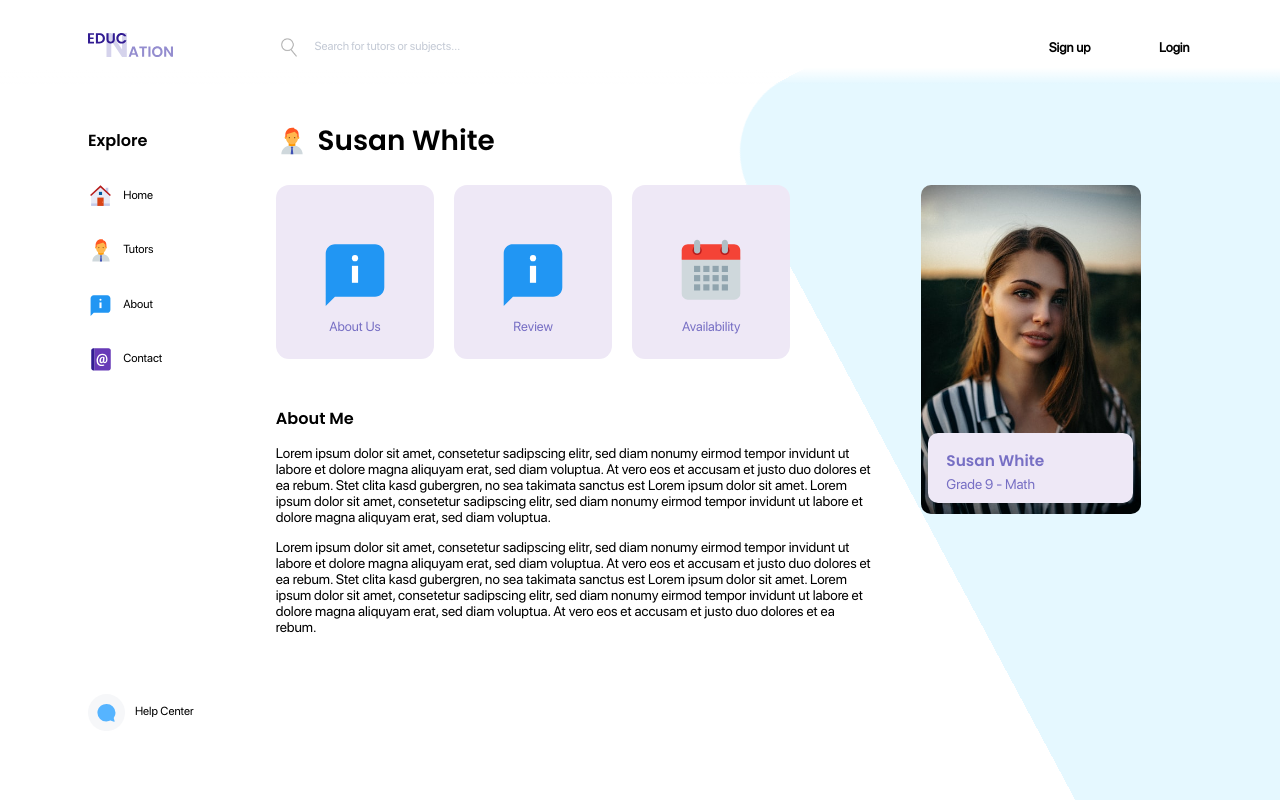
After one commit to jjccy/Education_Nation, a PHP site: page /tutor-detail.php in a window 1280 px wide. The commit adds this page. Run offline with PHP 8.4, Linux system fonts and the light colour scheme.

Commit message:
V0.1 tutor detail page

```diff
--- a/css/style.css
+++ b/css/style.css
@@ -2,6 +2,8 @@
 
 * {
     box-sizing: border-box !important;
+
+    font-size: 11pt;
 }
 
 img {
@@ -35,13 +37,13 @@ img {
 .heading-4 {
     font-family: Poppins;
     color: #776FC4;
-    font-size: 1rem;
+    font-size: 1.05rem;
 }
 
 .body-text {
     font-family: SF Pro Display;
     color: #000000;
-    font-size: 1rem;
+    font-size: .95rem;
 }
 
 .max-flex-box-item {
@@ -228,7 +230,7 @@ img {
 .side-nav a {
     font-family: SF Pro Display;
     padding: 0.5em 3em;
-    margin-bottom: 2em;
+    margin-bottom: 2.5em;
     text-decoration: none;
     font-size: .8em;
     color: #000000;
@@ -319,6 +321,10 @@ img {
 .card-container {
     position: relative;
     width: 20em;
+
+    transition-duration: .2s;
+    transition-property: all;
+    transition-timing-function: ease-in-out;
 }
 
 .card-container:hover {
@@ -367,7 +373,7 @@ img {
     display: -webkit-flex;
     display: -ms-flex;
     flex-direction: column;
-    padding: 1.25em;
+    padding: 1.25em .75em .75em 1.25em;
     border-radius: 10px;
 }
 
@@ -383,7 +389,7 @@ img {
 
 .card-info .btn {
     align-self: flex-end;
-    box-shadow: 0px 3px 6px rgba(125, 125, 125, 0.8);
+    box-shadow: 0px 3px 6px rgba(125, 125, 125, 0.5);
 }
 
 .card-info .btn:hover {
--- /dev/null
+++ b/css/tutorDetail.css
@@ -0,0 +1,63 @@
+.tutor-detail {
+  padding-left: 18.8em;
+  padding-top: 8.5em;
+  padding-right: 9.5em;
+}
+
+.detail-info {
+  width: 100%;
+
+  display: -webkit-flex;
+  display: -ms-flex;
+  display: flex;
+}
+
+.detail-info > div {
+  flex: 1 1 auto;
+}
+
+.detail-info .card-container {
+  max-width: 15em;
+}
+
+.actual-info {
+  display: -webkit-flex;
+  display: -ms-flex;
+  display: flex;
+
+  flex-direction: column;
+
+  margin-right: 3em;
+}
+
+.info-btns {
+  display: -webkit-flex;
+  display: -ms-flex;
+  display: flex;
+
+  margin-bottom: 3.5em;
+}
+
+.info-btn {
+  width: 12em;
+  height: 13.2em;
+
+  text-decoration: none;
+  text-align: center;
+  color: #776FC4;
+  font-family: SF Pro Display;
+  font-size: .9rem;
+
+  padding: 3.8em 3.2em 0;
+  margin-right: 1.5em;
+  background: #EEE8F6;
+  border-radius: 1em;
+}
+
+.info-btn > img {
+  margin-bottom: .5em;
+}
+
+.text-area {
+  max-width: 42em;
+}
--- /dev/null
+++ b/tutor-detail.php
@@ -0,0 +1,160 @@
+<!DOCTYPE html>
+<html lang="en" dir="ltr">
+  <head>
+    <meta charset="utf-8">
+
+    <title>Tutor Detail</title>
+
+    <link rel="stylesheet" href="css/normalize.css">
+    <link rel="stylesheet" href="css/style.css">
+    <link rel="stylesheet" href="css/fonts.css">
+    <link rel="stylesheet" href="css/tutorDetail.css">
+  </head>
+
+  <body>
+    <!-- background -->
+    <div class="background"></div>
+
+    <!-- start body wrapper -->
+    <div class="body-wrapper">
+
+      <!-- start top nav -->
+      <div class="top-nav">
+
+        <div class="top-nav-item logo">
+          <a href="index.php"><img src="img/Logo.svg" alt="Logo image"></a>
+        </div>
+
+        <div class="top-nav-item">
+          <div class="searchbar">
+              <button type="submit" name="search" aria-label="search-button"></button>
+              <input type="text" name="search" aria-label="search" placeholder="Search for tutors or subjects...">
+          </div>
+        </div>
+
+        <div class="max-flex-box-item"></div>
+
+        <div class="top-nav-item account-section">
+          <div class="top-nav-item">
+            <a href="sign-up.php">Sign up</a>
+          </div>
+          <div class="top-nav-item">
+            <a href="login.php">Login</a>
+          </div>
+        </div>
+
+
+      </div>
+      <!-- ends top nav -->
+
+      <!-- start side nav -->
+      <div class="side-nav">
+        <div class="side-nav-item main-menu">
+          <p class="heading-2">Explore</p>
+          <a href="index.php" class="icon-home">Home</a>
+          <a href="tutors-listing.php" class="icon-tutors">Tutors</a>
+          <a href="about.php" class="icon-about">About</a>
+          <a href="contact.php" class="icon-contact">Contact</a>
+        </div>
+        <div class="max-flex-box-item"></div>
+        <div class="side-nav-item help-button">
+            <a href="help.php" class="icon-help">Help Center</a>
+        </div>
+
+      </div>
+      <!-- end side nav -->
+
+      <!-- start tutor detail section -->
+      <div class="tutor-detail">
+        <p class="title-with-icon heading-1 icon-tutors">Susan White</p>
+
+        <!-- start detail info -->
+        <div class="detail-info">
+
+          <!-- start actual info -->
+          <div class="actual-info">
+
+            <div class="info-btns">
+              <a href="#" class="info-btn">
+                <img src="img/About.svg" alt="About image">
+                About Us
+              </a>
+              <a href="#" class="info-btn">
+                <img src="img/About.svg" alt="temp image">
+                Review
+              </a>
+              <a href="#" class="info-btn">
+                <img src="img/Calendar.svg" alt="Calendar image">
+                Availability
+              </a>
+            </div>
+
+            <div class="text-area">
+              <p class="heading-2">About Me</p>
+              <p class="body-text">
+                Lorem ipsum dolor sit amet, consetetur sadipscing elitr,
+                sed diam nonumy eirmod tempor invidunt ut labore et dolore magna aliquyam erat,
+                sed diam voluptua. At vero eos et accusam et justo duo dolores et ea rebum.
+                Stet clita kasd gubergren, no sea takimata sanctus est
+                Lorem ipsum dolor sit amet. Lorem ipsum dolor sit amet,
+                consetetur sadipscing elitr, sed diam nonumy eirmod tempor
+                invidunt ut labore et dolore magna aliquyam erat, sed diam voluptua.
+
+              </p>
+              <p class="body-text">
+              Lorem ipsum dolor sit amet, consetetur sadipscing elitr,
+              sed diam nonumy eirmod tempor invidunt ut labore et dolore magna aliquyam erat,
+              sed diam voluptua. At vero eos et accusam et justo duo dolores et ea rebum.
+              Stet clita kasd gubergren, no sea takimata sanctus est Lorem
+              ipsum dolor sit amet. Lorem ipsum dolor sit amet,
+              consetetur sadipscing elitr, sed diam nonumy eirmod tempor
+              invidunt ut labore et dolore magna aliquyam erat, sed diam voluptua.
+              At vero eos et accusam et justo duo dolores et ea rebum.
+            </p>
+            </div>
+          </div>
+          <!-- end actual info -->
+
+          <div class="max-flex-box-item"></div>
+
+          <div class="image-holder">
+            <div class="card-container">
+                <img src="img/Tutor_PFP.png" alt="Tutor Profile Picture">
+                <div class="info-wrapper">
+                    <div class="card-info">
+                        <p class="heading-4">Susan White</p>
+                        <p class="body-text tutor-spec">Grade 9 - Math</p>
+                    </div>
+                </div>
+            </div>
+          </div>
+
+        </div>
+        <!-- end detail info -->
+
+      </div>
+      <!-- end tutro detail section -->
+
+
+
+
+    </div>
+    <!-- end body wrapper -->
+
+
+
+
+
+
+
+    <!-- footer starts here -->
+
+    <footer>
+
+
+    </footer>
+
+    <!-- end of footer section -->
+
+  </body>
+</html>
```
Also changed, not shown: css/tutorListing.css (+8 -3 lines), styleguide.php (+6 -1 lines), tutors-listing.php (renamed from tutor-listing.php, +12 -60 lines), README.md, img/Education_Nation_Logo.svg (deleted).
